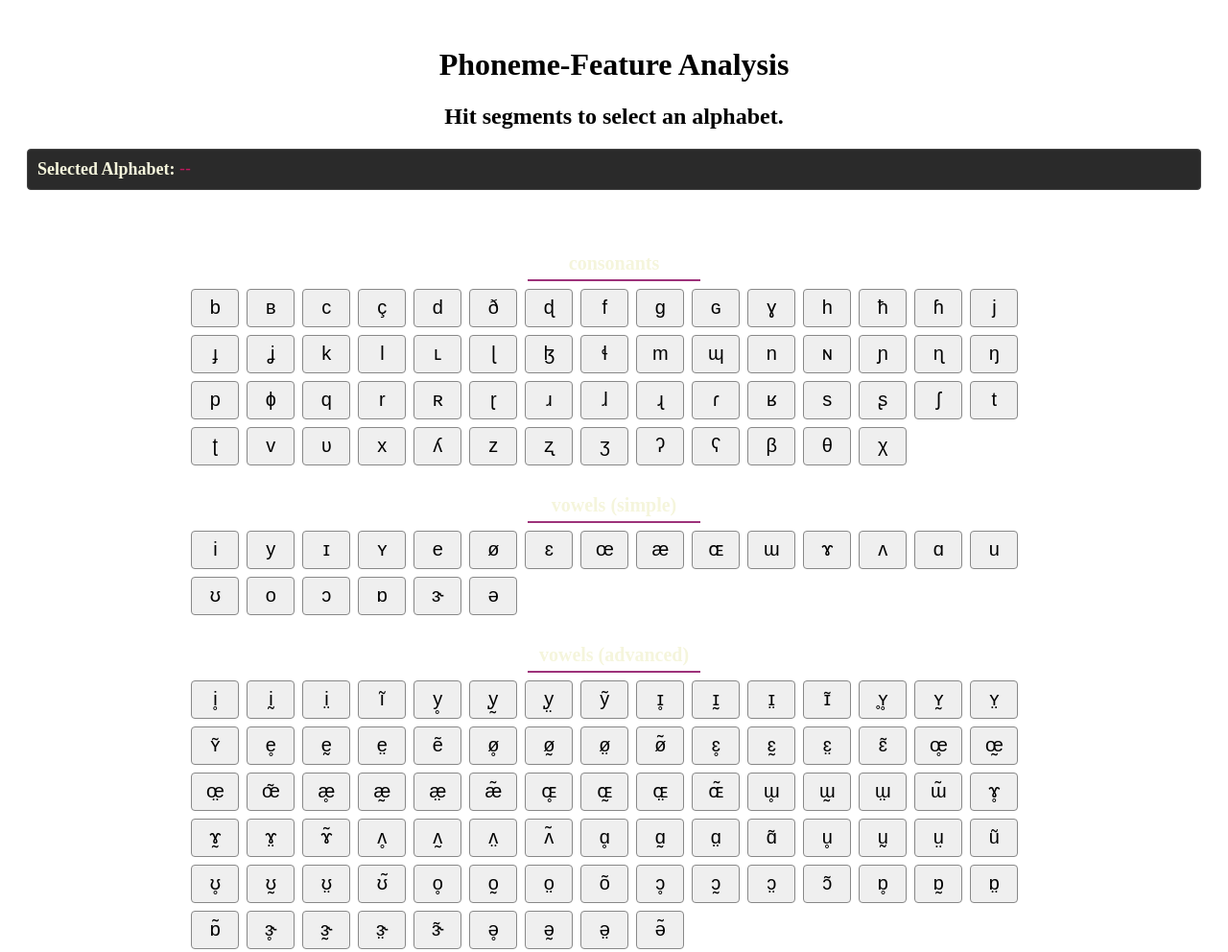
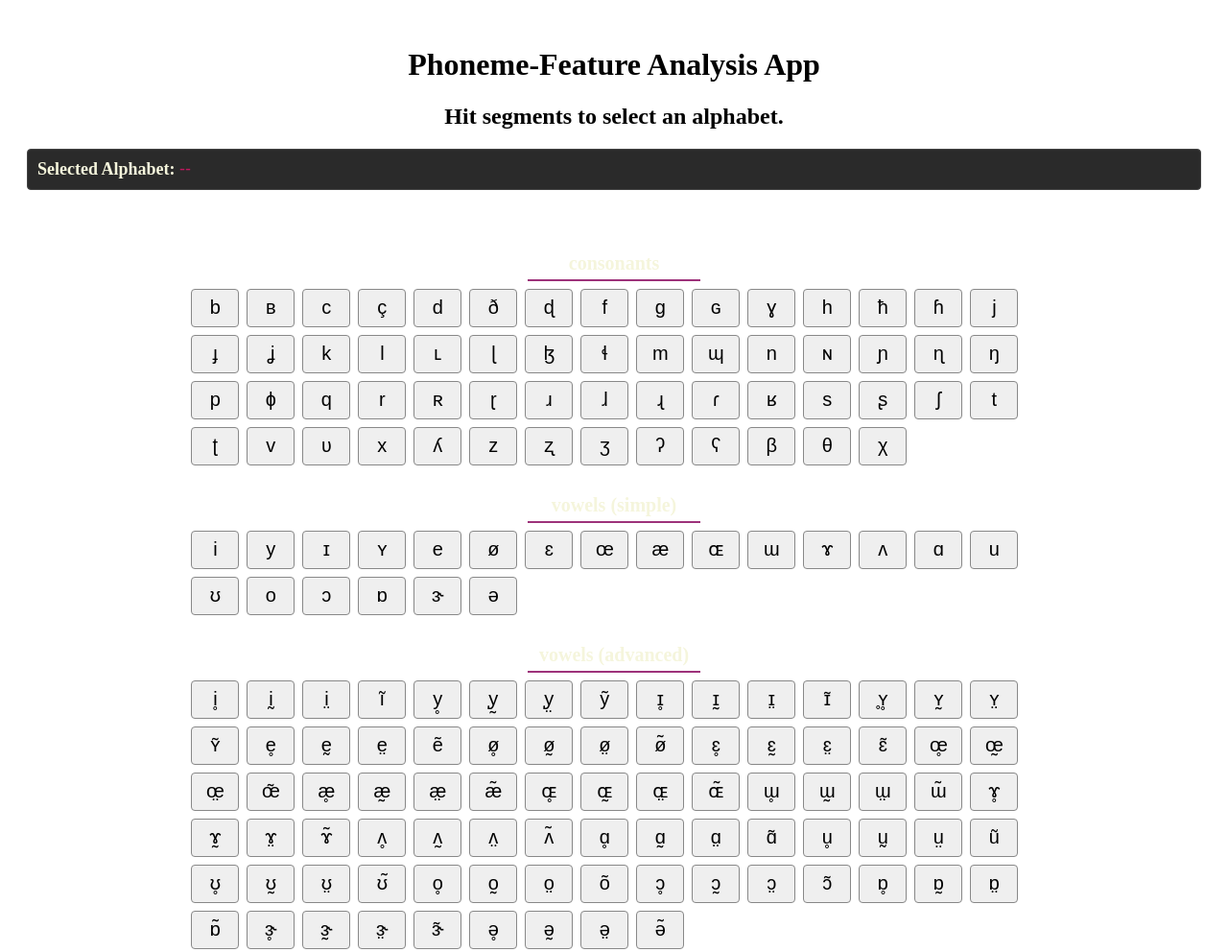
Before and after one commit to nowemoore/phonology_app, a plain HTML site: page docs/index.html in a window 1280 px wide. Shown: the top 992 px of the page at 96% size. Drawn offline with Linux system fonts and the light colour scheme.

Commit message:
try if its updating

```diff
--- a/docs/index.html
+++ b/docs/index.html
@@ -6,7 +6,7 @@
   <link rel="stylesheet" href="style.css">
 </head>
 <body>
-  <h1>Phoneme-Feature Analysis</h1>
+  <h1>Phoneme-Feature Analysis App</h1>
 
   <div id="step1">
     <h2>Hit segments to select an alphabet.</h2>
```
